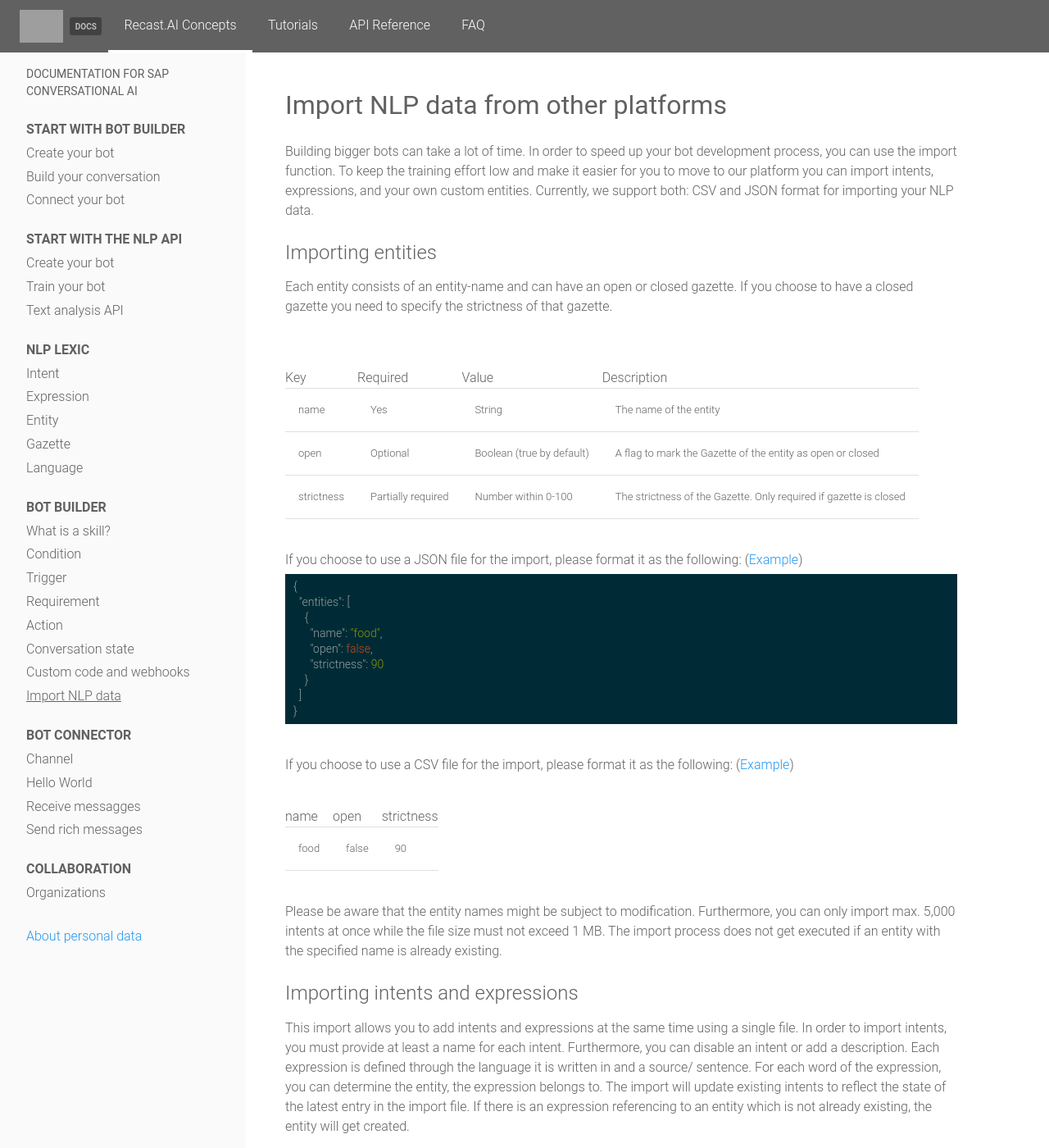
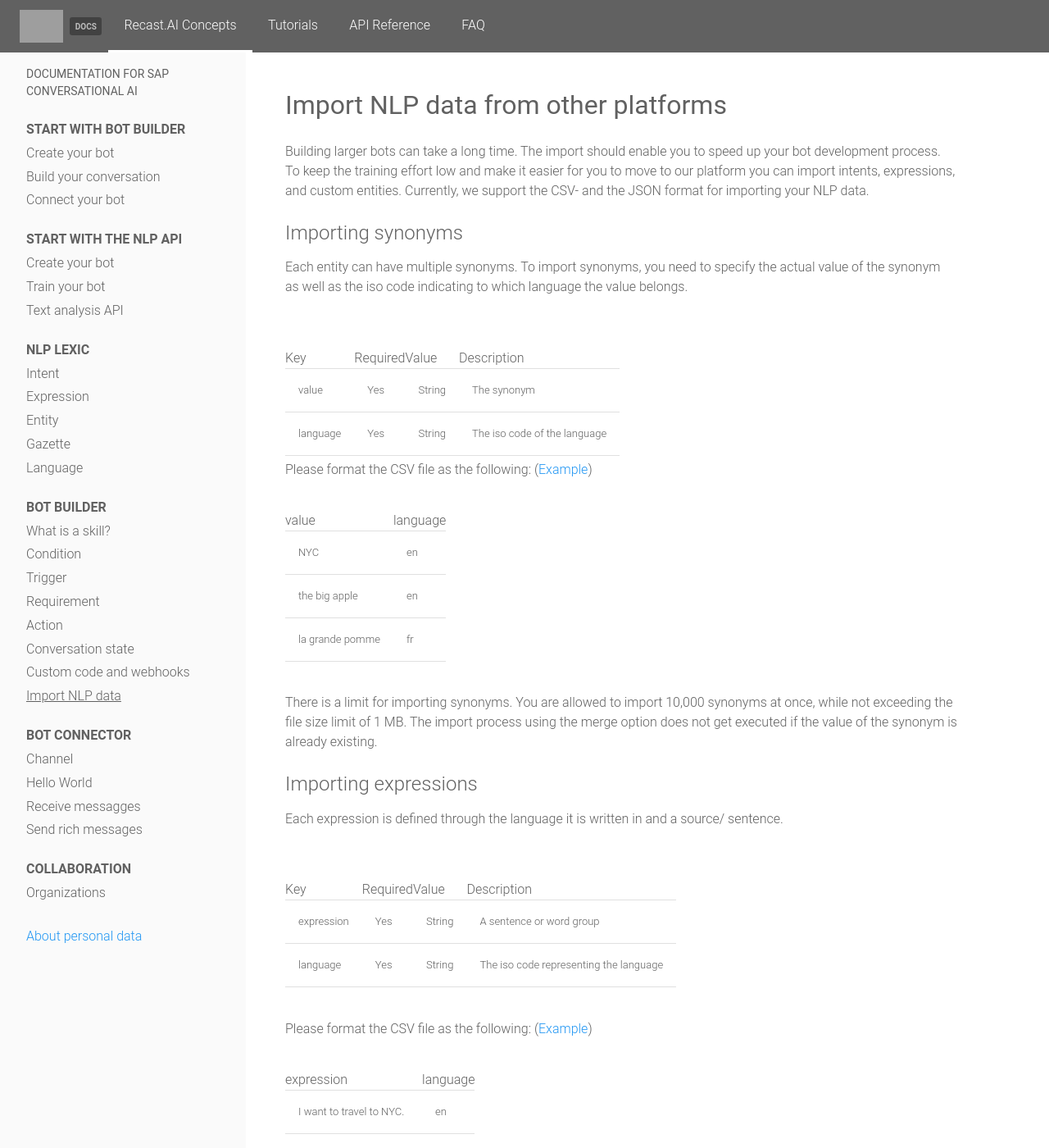
Before and after one commit to SAP-archive/docs, a Jekyll site: the page built from concepts/bot_builder/import.md, in a window 1280 px wide and 1400 px high. Shown: the whole window at 82% size. Built offline with Jekyll 4.4.1, drawn with Linux system fonts in a browser that asks for light colours; nearby versions of some CDN libraries; a style sheet for code colours, icons or effects is not loaded; some of the changed text lies outside the part shown; grey boxes are pictures that could not be loaded.

Commit message:
Update import section #1189

```diff
--- a/assets/import-examples/entities.csv
+++ /dev/null
@@ -1,2 +0,0 @@
-name;open;strictness
-food;false;90
--- /dev/null
+++ b/assets/import-examples/expressions.csv
@@ -0,0 +1,3 @@
+expression;language
+I want to travel to NYC.;en
+Let's travel to New York!;en
--- a/assets/import-examples/intents_and_expressions.csv
+++ /dev/null
@@ -1,4 +0,0 @@
-import type
-intent;want food;;
-expression;want-food;en;I;want;to;eat;cheese	food;.
-expression;want-food;en;I’m;hungry,;I;would;love;pizza	food
--- a/concepts/bot_builder/import.md
+++ b/concepts/bot_builder/import.md
@@ -5,150 +5,64 @@ permalink: /concepts/import
 ---
 
 
-Building bigger bots can take a lot of time.
-In order to speed up your bot development process, you can use the import function.
-To keep the training effort low and make it easier for you to move to our platform you can import intents, expressions, and your own custom entities.
-Currently, we support both: CSV and JSON format for importing your NLP data.
+Building larger bots can take a long time.
+The import should enable you to speed up your bot development process.
+To keep the training effort low and make it easier for you to move to our platform you can import intents, expressions, and custom entities.
+Currently, we support the CSV- and the JSON format for importing your NLP data.
 
-## Importing entities
+## Importing synonyms
 
-Each entity consists of an entity-name and can have an open or closed gazette.
-If you choose to have a closed gazette you need to specify the strictness of that gazette.
+Each entity can have multiple synonyms.
+To import synonyms, you need to specify the actual value of the synonym as well as the iso code indicating to which language the value belongs.
 
 <br><br>
 
-| Key         | Required           | Value                     | Description                                                       |
-| ----------- | ------------------ | ------------------------- | ----------------------------------------------------------------- |
-| name        | Yes                | String                    | The name of the entity                                            |
-| open        | Optional           | Boolean (true by default) | A flag to mark the Gazette of the entity as open or closed        |
-| strictness  | Partially required | Number within 0-100       | The strictness of the Gazette. Only required if gazette is closed |
+| Key         | Required | Value  | Description                  |
+| ----------- | -------- | -------| ---------------------------- |
+| value       | Yes      | String | The synonym                  |
+| language    | Yes      | String | The iso code of the language |
+
+Please format the CSV file as the following:
+(<a href="/assets/import-examples/synonyms.csv" download>Example</a>)
 
 <br>
 
-If you choose to use a JSON file for the import, please format it as the following:
-(<a href="/assets/import-examples/entities.json" download>Example</a>)
-
-~~~ json
-{
-  "entities": [
-    {
-      "name": "food",
-      "open": false,
-      "strictness": 90
-    }
-  ]
-}
-~~~
+| value           | language |
+| --------------- | -------- |
+| NYC             | en       |
+| the big apple   | en       |
+| la grande pomme | fr       |
 
 <br>
 
-If you choose to use a CSV file for the import, please format it as the following:
-(<a href="/assets/import-examples/entities.csv" download>Example</a>)
+There is a limit for importing synonyms.
+You are allowed to import 10,000 synonyms at once, while not exceeding the file size limit of 1 MB.
+The import process using the merge option does not get executed if the value of the synonym is already existing.
+
+## Importing expressions
+
+Each expression is defined through the language it is written in and a source/ sentence.
+
+<br><br>
+
+| Key        | Required | Value  | Description                                                 |
+| ---------- | -------- | ------ | ----------------------------------------------------------- |
+| expression | Yes      | String | A sentence or word group                                    |
+| language   | Yes      | String | The iso code representing the language                      |
 
 <br>
 
-| name | open  | strictness |
-| ---- | ----- | ---------- |
-| food | false | 90         |
+Please format the CSV file as the following:
+(<a href="/assets/import-examples/expressions.csv" download>Example</a>)
 
 <br>
 
-Please be aware that the entity names might be subject to modification.
-Furthermore, you can only import max. 5,000 intents at once while the file size must not exceed 1 MB.
-The import process does not get executed if an entity with the specified name is already existing.
-
-## Importing intents and expressions
-
-This import allows you to add intents and expressions at the same time using a single file.
-In order to import intents, you must provide at least a name for each intent.
-Furthermore, you can disable an intent or add a description.
-Each expression is defined through the language it is written in and a source/ sentence.
-For each word of the expression, you can determine the entity, the expression belongs to.
-The import will update existing intents to reflect the state of the latest entry in the import file.
-If there is an expression referencing to an entity which is not already existing, the entity will get created.
+| expression                | language |
+| ------------------------- | -------- |
+| I want to travel to NYC.  | en       |
+| Let's travel to New York! | en       |
 
 <br>
-*Attributes for intents*
-<br>
-
-| Key         | Required | Value                     | Description                                    |
-| ----------- | -------- | ------------------------- | ---------------------------------------------- |
-| name        | Yes      | String                    | The name of the intent                         |
-| description | Optional | String                    | A short description of what the intent is for  |
-| activated   | Optional | Boolean (true by default) | A flag to enable/ disable the intent           |
-
-<br>
-
-
-<br>
-*Attributes for expressions*
-<br>
-
-| Key      | Required | Value  | Description                                                 |
-| -------- | -------- | ------ | ----------------------------------------------------------- |
-| source   | Yes      | String | The sentence where each word *can* get linked to an entity  |
-| language | Yes      | String | The iso code representing the language                      |
-
-<br>
-
-If you choose to use a JSON file for the import, please format it as the following:
-(<a href="/assets/import-examples/intents_and_expressions.json" download>Example</a>)
-
-~~~ json
-{
-  "intents": [
-    {
-      "name": "want food",
-      "expressions": [
-        {
-          "source": [
-            "I want to eat",
-            {
-              "raw": "cheese",
-              "entity": {
-                "name": "food"
-              }
-            },
-            "."
-          ],
-          "language": {
-            "isocode": "en"
-          }
-        },
-        {
-          "source": [
-            "I'm hungry I would love",
-            {
-              "raw": "Pizza",
-              "entity": {
-                "name": "food"
-              }
-            }
-          ],
-          "language": {
-            "isocode": "en"
-          }
-        }
-      ]
-    }
-  ]
-}
-
-~~~
-
-<br>
-
-If you choose to use a CSV file for the import, please format it as the following:
-(<a href="/assets/import-examples/intents_and_expressions.csv" download>Example</a>)
-
-<br>
-
-| import type |
-| ----------- | ------------ | ------------------ | ------------------------ | ------------------------ | --- |
-| intent      | intent-name  | intent-description | is-activated             |
-| expression  | intent-name  | language-iso       | first word               | second word\tentity-name | ... |
-
-<br>
-Please be aware that the intent names might be subject to modification.
-There is a limit for importing intents, expressions and entities you can import at once of 10,000 each, while not exceeding the file size limit of 1 MB.
-Additionally, you can add the same expression multiple times to the same intent.
+There is a limit for importing expressions.
+You are allowed to import 10,000 expressions at once, while not exceeding the file size limit of 1 MB.
+Additionally, you cannot add the same expression multiple times to the same intent.
```
Also changed, not shown: assets/import-examples/entities.json (deleted, +0 -9 lines), assets/import-examples/intents_and_expressions.json (deleted, +0 -38 lines), assets/import-examples/synonyms.csv (added, +7 -0 lines).
